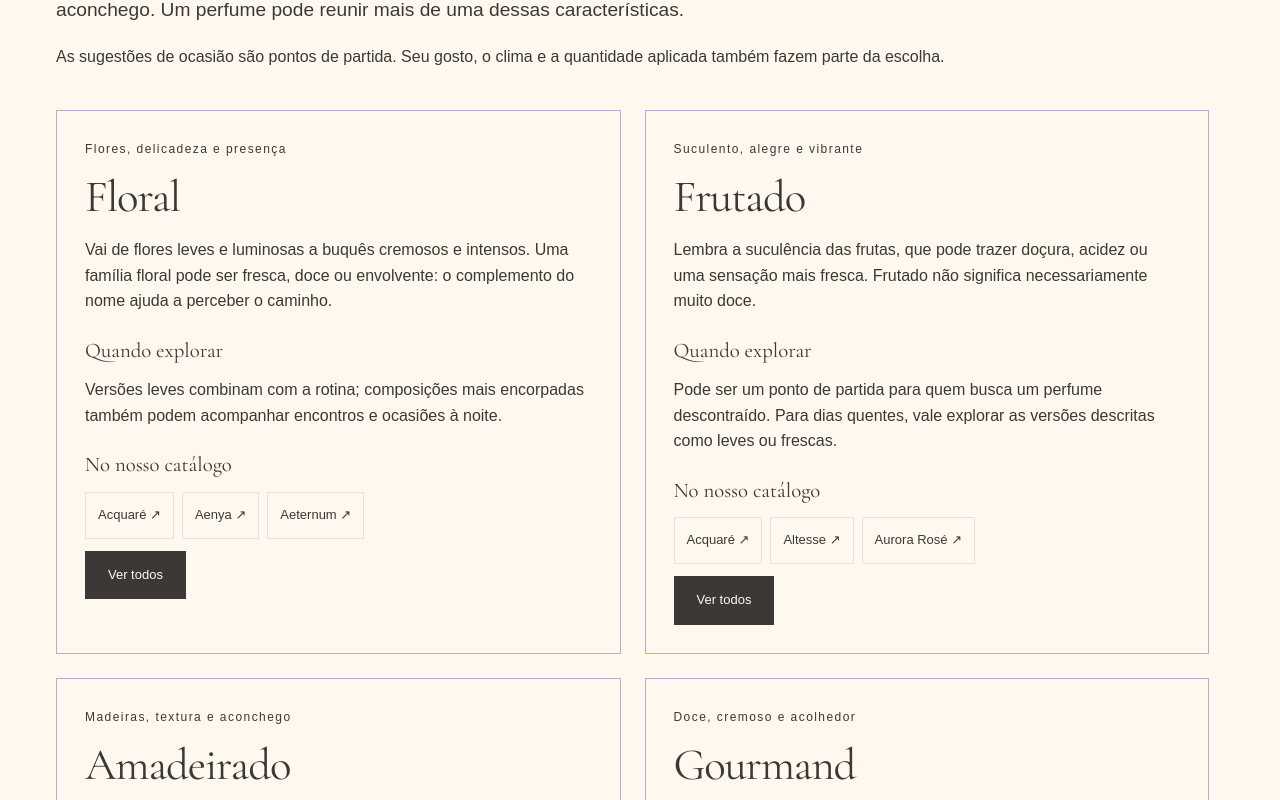
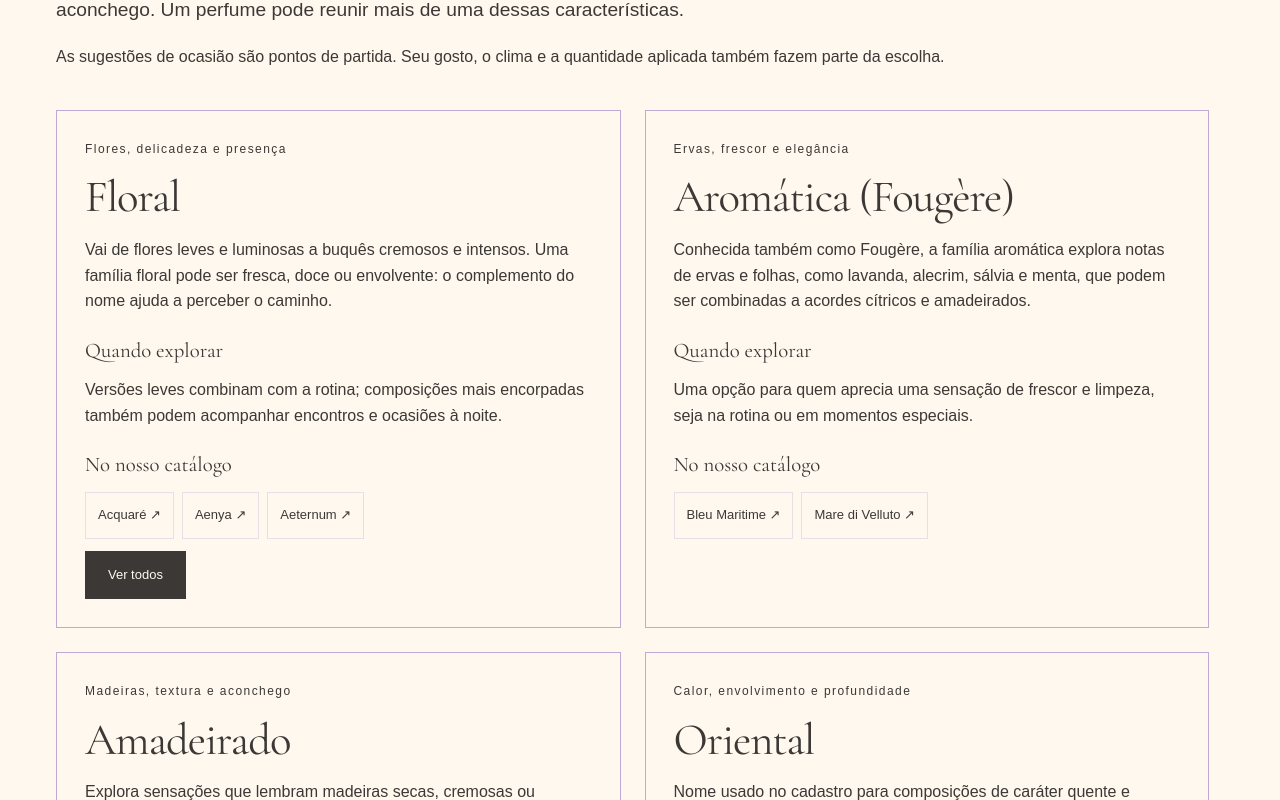
Before and after one commit to PxS00/ceu-de-lavanda-catalog, a Next.js app: page /familias-olfativas in a window 1280 px wide. Shown: the part 1420-2220 px from the top of the page. Built offline with nearby package versions, Linux system fonts and the light colour scheme.

Commit message:
fix(catalog): alinha guia às famílias principais

```diff
--- a/src/app/familias-olfativas/page.tsx
+++ b/src/app/familias-olfativas/page.tsx
@@ -1,7 +1,7 @@
 import Link from "next/link";
 import { pageMetadata } from "@/features/seo/lib/metadata";
 import { familyGuide } from "@/features/catalog/data/family-guide";
-import { normalize, products } from "@/features/catalog/lib/catalog";
+import { getPrimaryFamily, normalize, products } from "@/features/catalog/lib/catalog";
 import { GuidePerfumes } from "@/features/catalog/components/guide-perfumes";
 import { OlfactoryStory } from "@/features/catalog/components/olfactory-story";
 
@@ -13,9 +13,9 @@ export const metadata = pageMetadata({
 
 export default function FamilyGuidePage() {
   const cards = familyGuide.map((guide) => {
-          const matching = products.filter((product) => product.category === "perfumes" && product.family && guide.terms.some((term) => normalize(product.family ?? "").includes(term)))
+          const matching = products.filter((product) => product.category === "perfumes" && product.family && guide.terms.includes(normalize(getPrimaryFamily(product.family))))
             .sort((a, b) => a.name.localeCompare(b.name, "pt-BR"));
-          if (!matching.length) return null;
+          if (!matching.length && guide.id !== "aromatica") return null;
           return <section className="family-guide-card" id={guide.id} key={guide.id}>
             <p className="eyebrow">{guide.mood}</p>
             <h2>{guide.name}</h2>
@@ -23,7 +23,7 @@ export default function FamilyGuidePage() {
             <h3>Quando explorar</h3>
             <p>{guide.occasion}</p>
             <h3>No nosso catálogo</h3>
-            <GuidePerfumes perfumes={matching.map(({ id, slug, name }) => ({ id, slug, name }))} family={guide.name} />
+            {matching.length ? <GuidePerfumes perfumes={matching.map(({ id, slug, name }) => ({ id, slug, name }))} family={guide.name} /> : <p>Em breve, novas fragrâncias nesta família.</p>}
           </section>;
         }).filter(Boolean);
   return (
--- a/src/features/catalog/data/family-guide.ts
+++ b/src/features/catalog/data/family-guide.ts
@@ -5,6 +5,9 @@ export const familyGuide = [
   { id: "frutado", name: "Frutado", terms: ["frutada", "frutal", "frutado"], mood: "Suculento, alegre e vibrante",
     description: "Lembra a suculência das frutas, que pode trazer doçura, acidez ou uma sensação mais fresca. Frutado não significa necessariamente muito doce.",
     occasion: "Pode ser um ponto de partida para quem busca um perfume descontraído. Para dias quentes, vale explorar as versões descritas como leves ou frescas." },
+  { id: "aromatica", name: "Aromática (Fougère)", terms: ["aromatica"], mood: "Ervas, frescor e elegância",
+    description: "Conhecida também como Fougère, a família aromática explora notas de ervas e folhas, como lavanda, alecrim, sálvia e menta, que podem ser combinadas a acordes cítricos e amadeirados.",
+    occasion: "Uma opção para quem aprecia uma sensação de frescor e limpeza, seja na rotina ou em momentos especiais." },
   { id: "amadeirado", name: "Amadeirado", terms: ["amadeirada", "amadeirado"], mood: "Madeiras, textura e aconchego",
     description: "Explora sensações que lembram madeiras secas, cremosas ou terrosas. Pode transmitir sobriedade e conforto, com intensidade que varia conforme a composição.",
     occasion: "Pode acompanhar o trabalho ou um jantar; prefira o perfil específico da fragrância para escolher entre uma presença discreta e uma mais marcante." },
```
Also changed, not shown: 1 other file (tests, documents, lock files or other folders).
